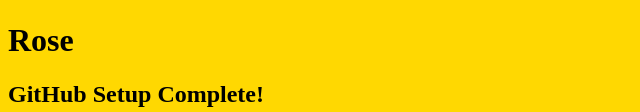
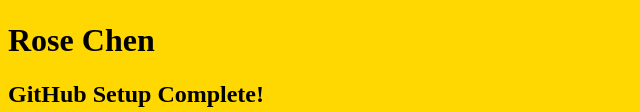
Before and after one commit to iiRosie1/exercise3, a plain HTML site: page index.html in a window 1280 px wide. Shown: the part 455-567 px from the top of the page, without its empty margins (0-640 px from the left). Drawn offline with Linux system fonts and the light colour scheme.

Commit message:
edited content

```diff
--- a/index.html
+++ b/index.html
@@ -8,7 +8,7 @@
   <body style="background-color: #FFD801;">
     <img src="pengsoo thumbs up.jpeg" alt="penguin thumbs up">
     <h1>
-      Rose
+      Rose Chen
     </h1>
     <h2>
       GitHub Setup Complete!
```
